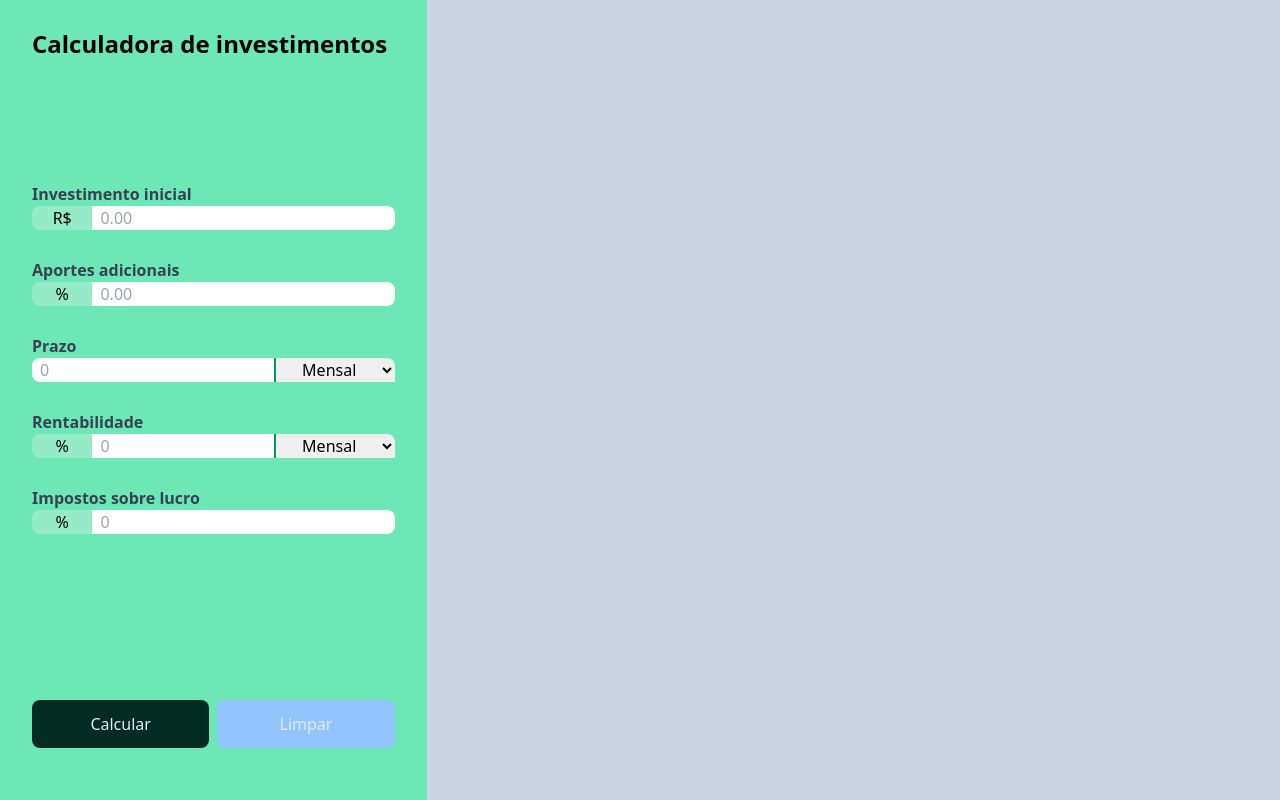
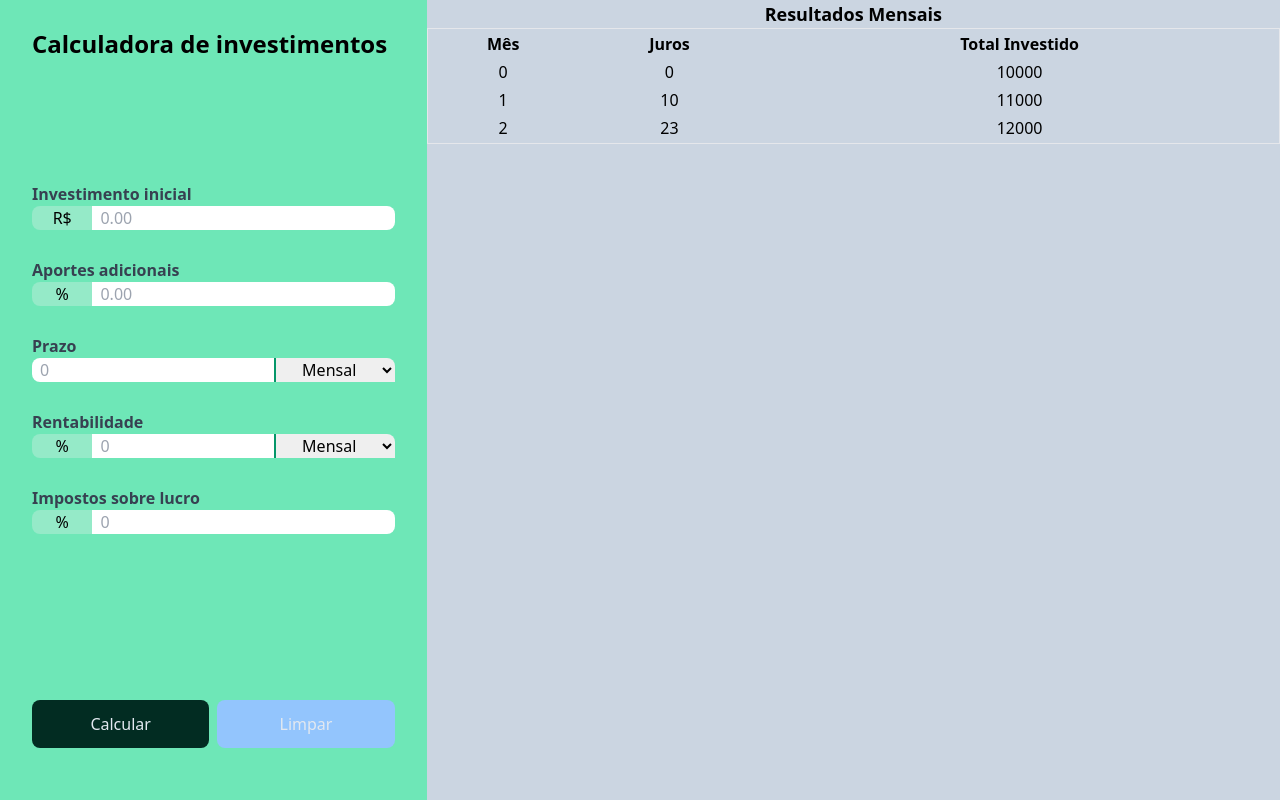
Before and after one commit to EngSivaldo/projCalcInvesttimentos, a website built with Vite: page index.html in a window 1280 px wide. Built offline with nearby package versions, Linux system fonts and the light colour scheme.

Commit message:
criada a base da tabela

```diff
--- a/index.html
+++ b/index.html
@@ -74,6 +74,33 @@
           <canvas id="progression"></canvas>
         </div>
       </section> -->
+      <section id="table-container" class="h-full">
+        <p  class="font-bold text-lg text-center">Resultados Mensais</p>
+        <table class="w-full max-h-full border border-separate">
+        <thead><!--cabeçalho-->
+              <th>Mês</th>  <!--coluna-->
+              <th>Juros</th>  <!--coluna-->
+              <th>Total Investido</th>
+           </thead>
+           <tbody>  <!--corpo-->
+              <tr><!--linha-->
+                <td class="text-center">0</td> <!--elemento-->
+                <td class="text-center">0</td> <!--elemento-->
+                <td class="text-center">10000</td>
+              </tr>
+              <tr>
+                <td class="text-center">1</td>
+                <td class="text-center">10</td>
+                <td class="text-center">11000</td>
+              </tr>
+              <tr>
+                <td class="text-center">2</td>
+                <td class="text-center">23</td>
+                <td class="text-center">12000</td>
+              </tr>
+           </tbody>
+        </table>
+      </section>
     </main>
     <script type="module" src="./main.js"></script>
   </body>
```
